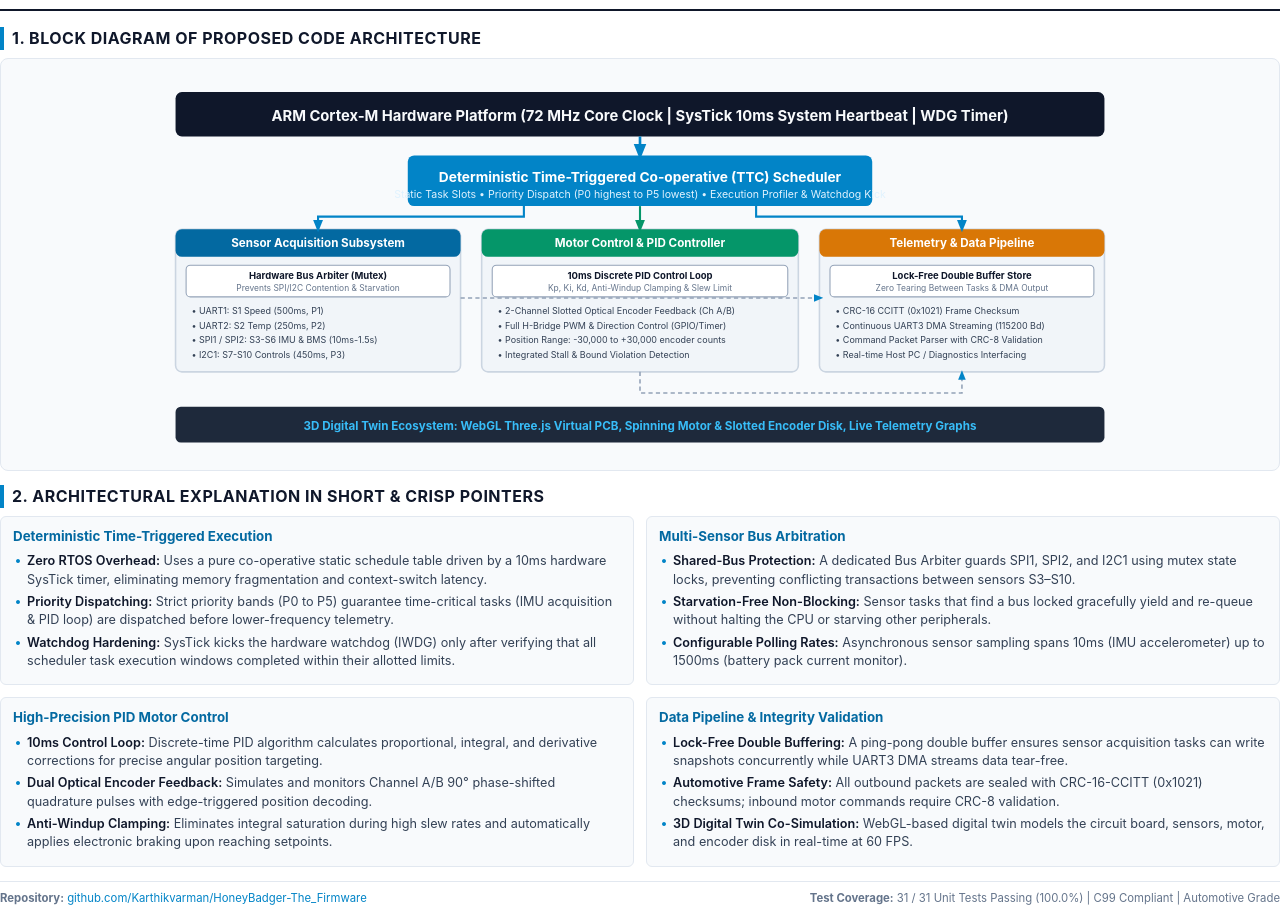
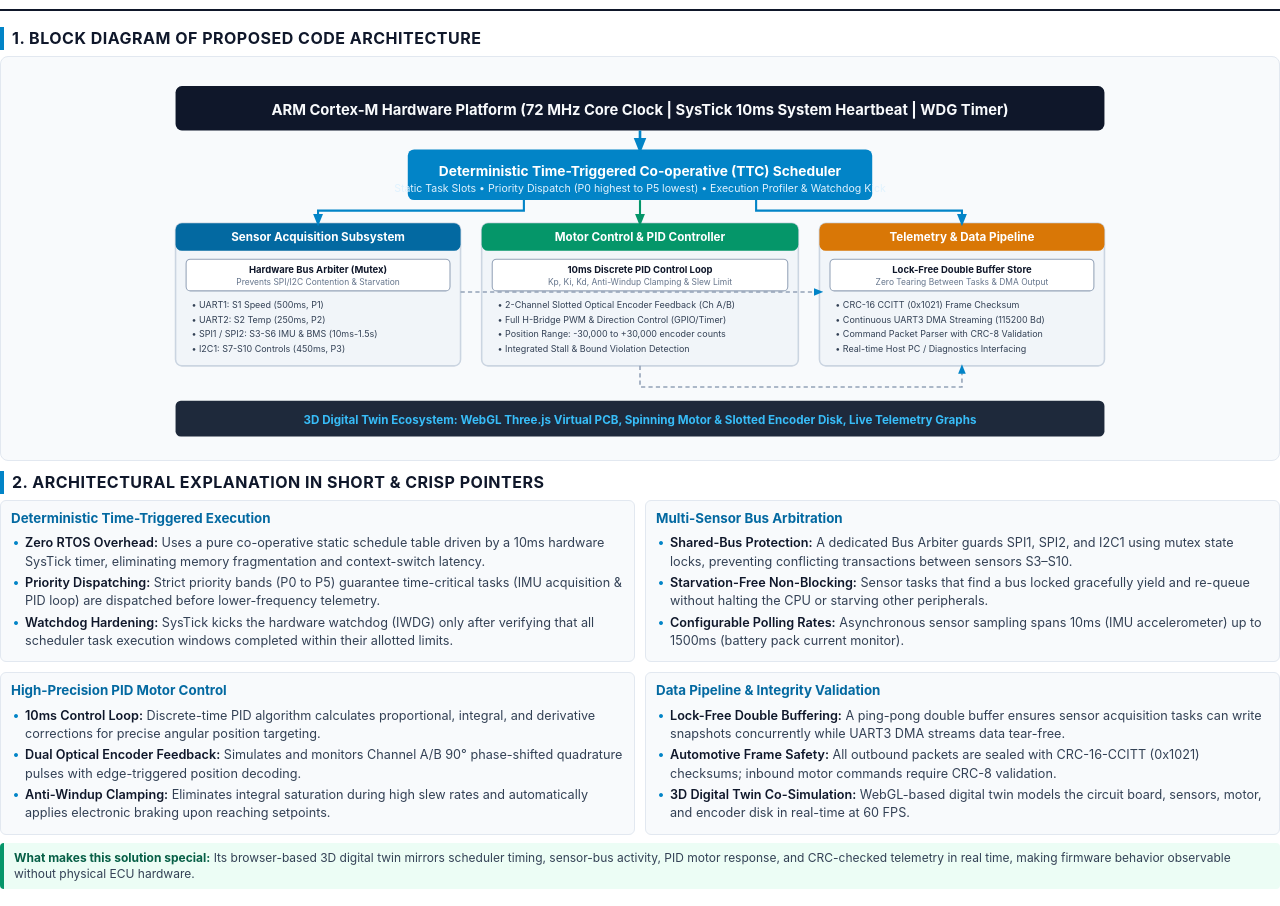
Before and after one commit to Karthikvarman/HoneyBadger-The_Firmware, a plain HTML site: page Docs/FW9921_HoneyBadger_Architecture.html in a window 1280 px wide. Shown: the part 68-974 px from the top of the page. Drawn offline with Linux system fonts and the light colour scheme.

Commit message:
docs: add FW9921 PDF submission
Co-authored-by: Copilot <223556219+Copilot@users.noreply.github.com>

```diff
--- a/Docs/FW9921_HoneyBadger_Architecture.html
+++ b/Docs/FW9921_HoneyBadger_Architecture.html
@@ -6,7 +6,7 @@
 <style>
   @page {
     size: A4 portrait;
-    margin: 15mm 15mm 15mm 15mm;
+    margin: 8mm;
   }
   * {
     box-sizing: border-box;
@@ -62,15 +62,15 @@
     letter-spacing: 0.5px;
     border-left: 4px solid #0284c7;
     padding-left: 8px;
-    margin-top: 14px;
-    margin-bottom: 8px;
+    margin-top: 10px;
+    margin-bottom: 6px;
   }
   .diagram-container {
     background: #f8fafc;
     border: 1px solid #e2e8f0;
     border-radius: 8px;
-    padding: 12px;
-    margin-bottom: 14px;
+    padding: 8px;
+    margin-bottom: 10px;
     text-align: center;
   }
   .diagram-svg {
@@ -80,14 +80,14 @@
   .grid-two {
     display: grid;
     grid-template-columns: 1fr 1fr;
-    gap: 12px;
-    margin-bottom: 12px;
+    gap: 10px;
+    margin-bottom: 8px;
   }
   .card {
     background: #f8fafc;
     border: 1px solid #e2e8f0;
     border-radius: 6px;
-    padding: 10px 12px;
+    padding: 8px 10px;
   }
   .card h3 {
     font-size: 10pt;
@@ -102,7 +102,7 @@
   li {
     position: relative;
     padding-left: 14px;
-    margin-bottom: 4px;
+    margin-bottom: 3px;
     font-size: 9.5pt;
     color: #334155;
   }
@@ -117,18 +117,18 @@
     font-weight: 600;
     color: #0f172a;
   }
-  .footer {
-    margin-top: 14px;
-    padding-top: 8px;
-    border-top: 1px solid #e2e8f0;
-    font-size: 8.5pt;
-    color: #64748b;
-    display: flex;
-    justify-content: space-between;
+  .special-note {
+    margin-top: 8px;
+    padding: 7px 10px;
+    border-left: 4px solid #059669;
+    border-radius: 4px;
+    background: #ecfdf5;
+    color: #334155;
+    font-size: 9pt;
+    line-height: 1.35;
   }
-  .footer a {
-    color: #0284c7;
-    text-decoration: none;
+  .special-note strong {
+    color: #065f46;
   }
 </style>
 </head>
@@ -275,9 +275,9 @@
     </div>
   </div>
 
-  <div class="footer">
-    <div><strong>Repository:</strong> <a href="https://github.com/Karthikvarman/HoneyBadger-The_Firmware">github.com/Karthikvarman/HoneyBadger-The_Firmware</a></div>
-    <div><strong>Test Coverage:</strong> 31 / 31 Unit Tests Passing (100.0%) | C99 Compliant | Automotive Grade</div>
+  <div class="special-note">
+    <strong>What makes this solution special:</strong>
+    Its browser-based 3D digital twin mirrors scheduler timing, sensor-bus activity, PID motor response, and CRC-checked telemetry in real time, making firmware behavior observable without physical ECU hardware.
   </div>
 
 </body>
```
Also changed, not shown: 1 other file.
